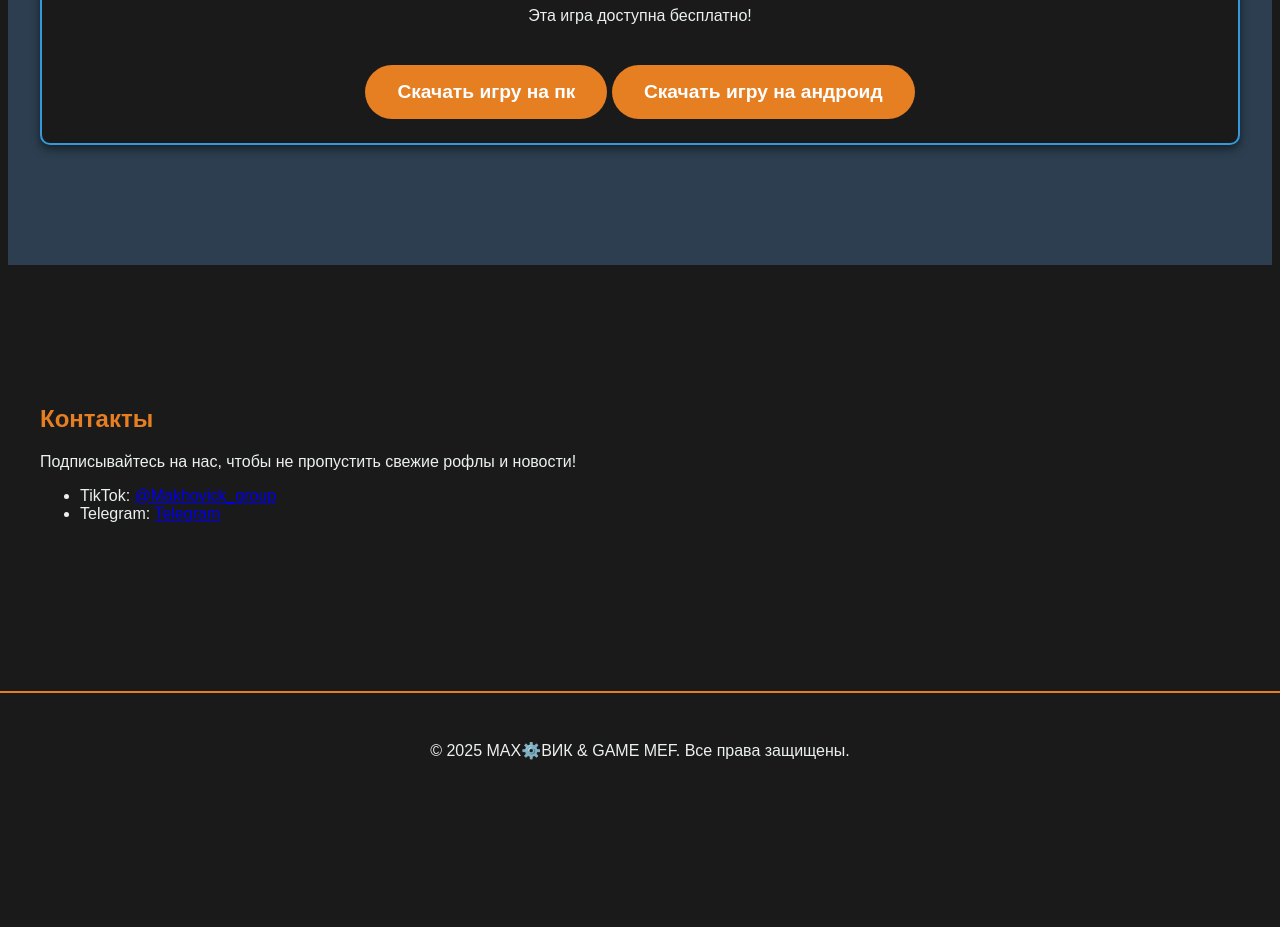
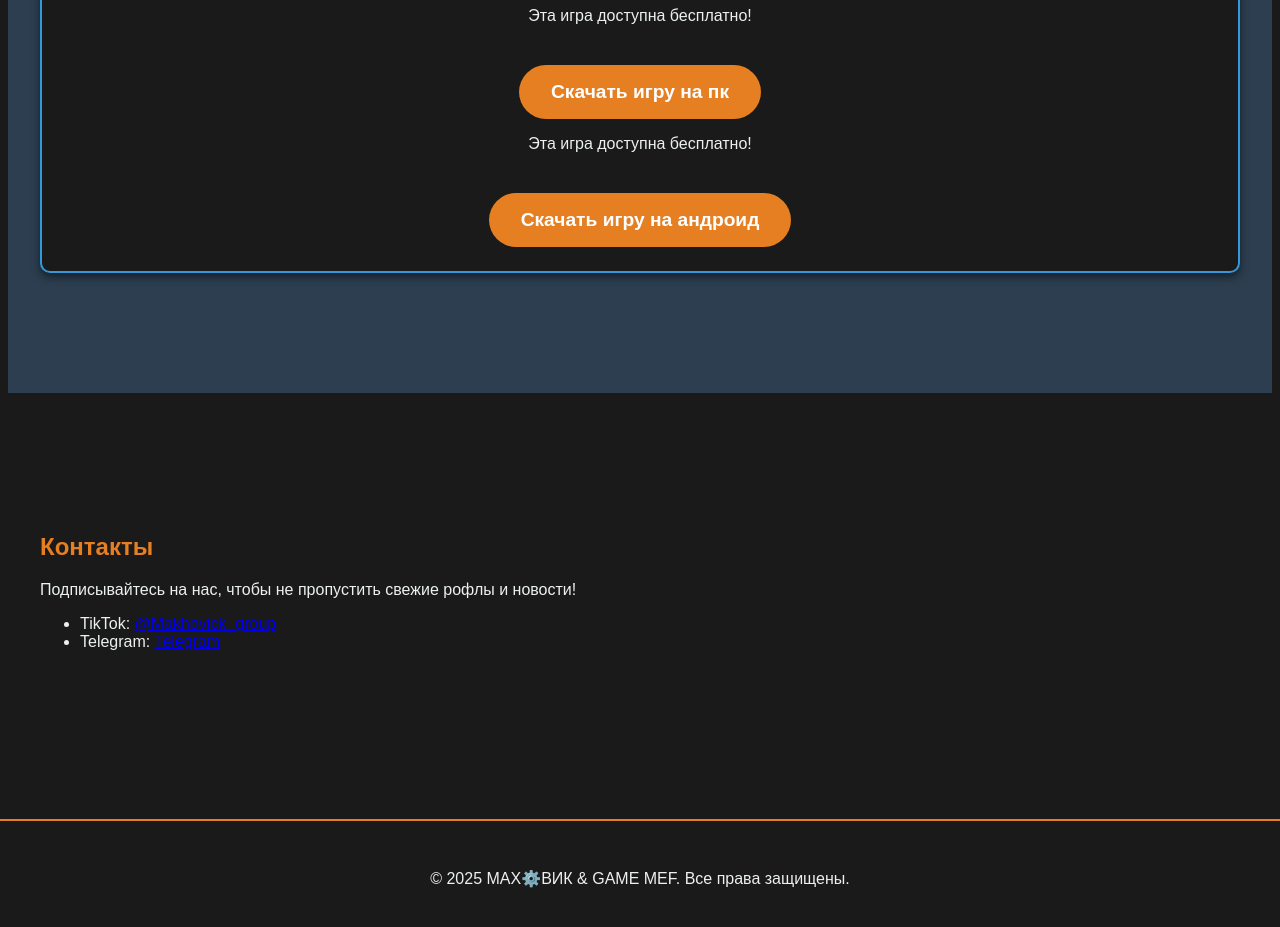
Before and after one commit to Sanock-anus/MakhovickSite, a plain HTML site: page index.html in a window 1280 px wide. Shown: the part 2280-3207 px from the top of the page. Before the commit the page ends 3088 px from the top, so only its background shows below. Drawn offline with Linux system fonts and the light colour scheme; a script that the page names is missing.

Commit message:
index.html

```diff
--- a/index.html
+++ b/index.html
@@ -57,6 +57,7 @@
                         <p>Это ваша первая рофл-игра, где вам предстоит выживать в школе, полной опасностей. Главное — не относиться к происходящему серьёзно! Удачи!</p>
                         <p>Эта игра доступна бесплатно!</p>
                         <a href="https://drive.google.com/file/d/1C3-IgRqB3yRjkAbWAGw2fMGLtgajxxJD/view?usp=drive_link" class="cta-button">Скачать игру на пк</a>
+                        <p>Эта игра доступна бесплатно!</p>
                         <a href="https://drive.google.com/file/d/1EMnqsc-LDxUTLoTiCiyj33SjuPNl_3ID/view?usp=drive_link" class="cta-button">Скачать игру на андроид</a>
                     </div>
                 </div>
```
